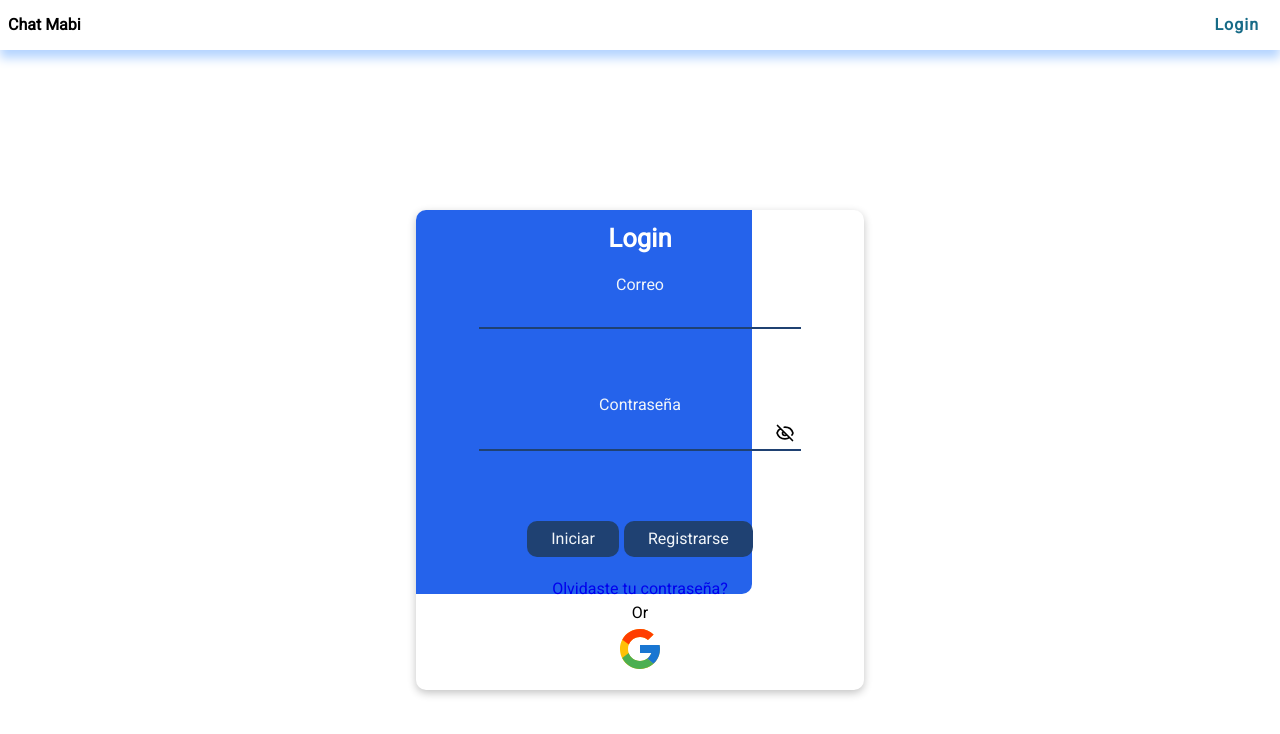
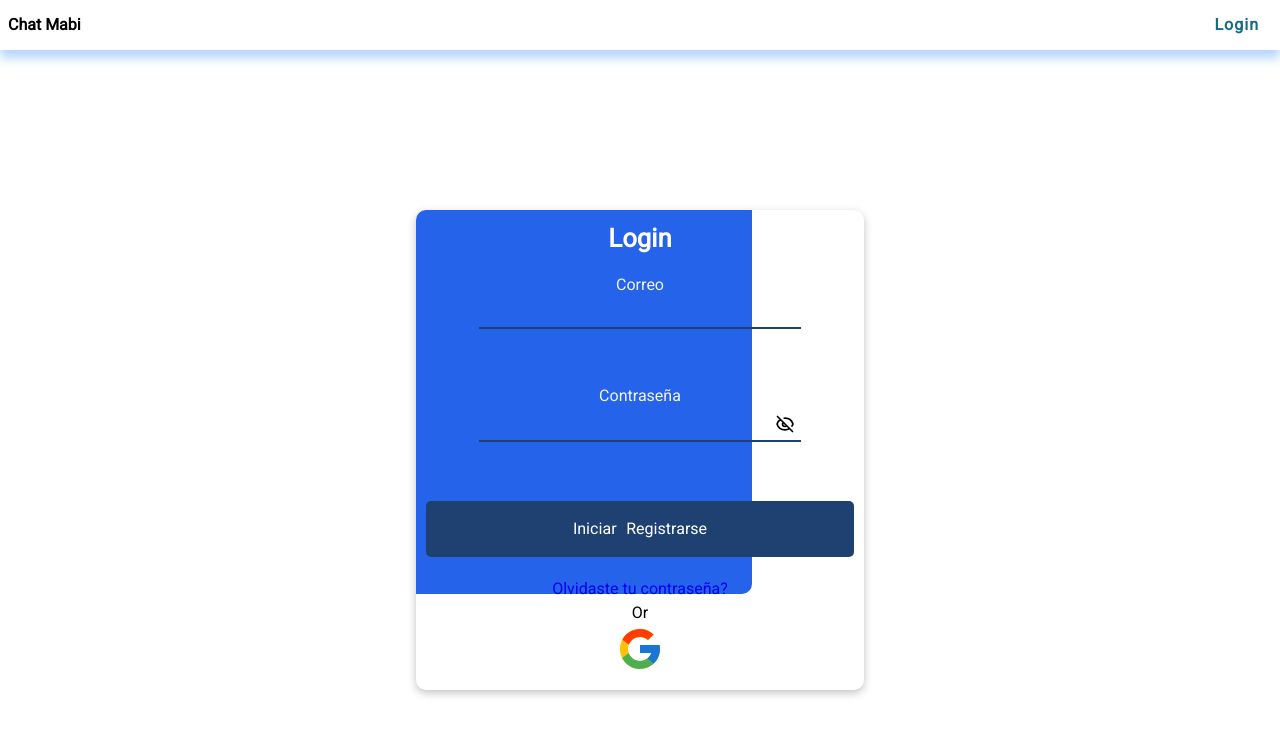
Before and after one commit to LuisArielRetanaHernadez/caht_client, a React (Vite) app: page /login in a window 1280 px wide. Shown: the top 734 px of the page. Built offline with nearby package versions, Linux system fonts and the light colour scheme; no server answers.

Commit message:
elimando las creaciones de button en los demas archivos de css

```diff
--- a/src/Pages/Login/Login.pages.jsx
+++ b/src/Pages/Login/Login.pages.jsx
@@ -108,7 +108,7 @@ const Login = () => {
             </div>
           </div>
 
-          <div className="form__buttons m-10p">
+          <div className="button m-10p">
             <button type='submit' className="button button--hover-color-pear rounded-10p">
               Iniciar
             </button>
--- a/src/Pages/Login/login.styles.css
+++ b/src/Pages/Login/login.styles.css
@@ -83,14 +83,6 @@
   gap: 5px;
 }
 
-.button {
-  color: var(--gray-pearl);
-  padding: .4rem 1.5rem;
-  outline: none;
-  border: none;
-  background-color: var(--bg-blue-indigo);
-}
-
 .button--hover-color-pear {
   transition: all .2s;
 }
--- a/src/components/InputMessage/InputMessage.css
+++ b/src/components/InputMessage/InputMessage.css
@@ -10,7 +10,7 @@
   border: none;
 }
 
-.input-message__button {
+.button-message {
   width: 10%;
   padding: .8rem;
   border: none;
--- a/src/components/InputMessage/InputMessage.jsx
+++ b/src/components/InputMessage/InputMessage.jsx
@@ -5,7 +5,7 @@ const InputMessage = () => {
   return (
     <div className="input-message">
       <input className="input-message__message" type="text" placeholder="Send Message...." />
-      <button className="input-message__button">Send</button>
+      <button className="button-message">Send</button>
     </div>
   )
 
--- a/src/components/Message/Message.jsx
+++ b/src/components/Message/Message.jsx
@@ -15,10 +15,10 @@ const Message = ({
             <h4 className="message__name">{author}</h4>
             <ul className="message__options">
               <li className="message__option">
-                <button className="message__button" href="#">Edit</button>
+                <button className="" href="#">Edit</button>
               </li>
               <li className="message__option">
-                <button className="message__button" href="#">Delete</button>
+                <button className="" href="#">Delete</button>
               </li>
             </ul>
           </header>
--- a/src/components/Search/Search.css
+++ b/src/components/Search/Search.css
@@ -12,8 +12,3 @@
 .search-input {
   flex: 2;
 }
-
-.search-button {
-  background-color: cornflowerblue;
-  border: none;
-}
--- a/src/components/Search/Search.jsx
+++ b/src/components/Search/Search.jsx
@@ -1,6 +1,7 @@
 /* eslint-disable react/prop-types */
 // stytle
 import './Search.css'
+import '../../index.css'
 import { useState } from 'react'
 
 const Search = ({onSubmit}) => {
```
